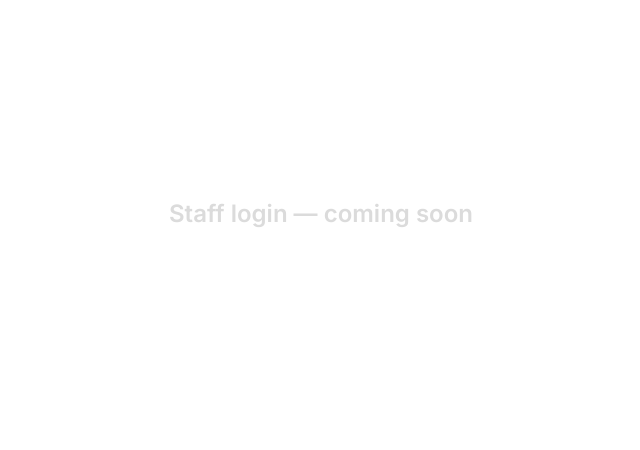
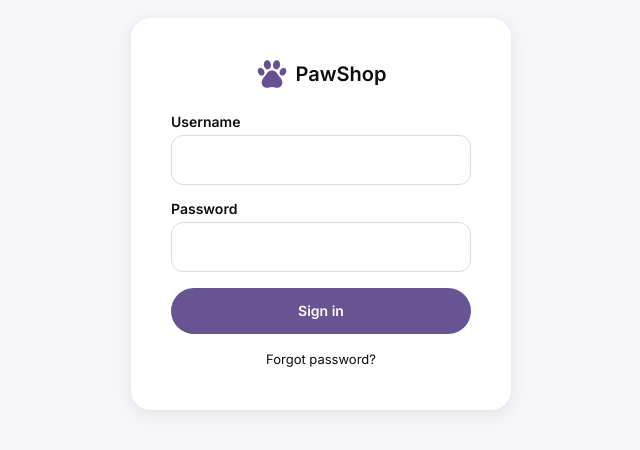
Before and after one commit to cardio-kate/PawShop, a Next.js app: page /staff-entry in a window 1280 px wide. Shown: the part 186-636 px from the top of the page, without its empty margins (319-959 px from the left). Built offline with nearby package versions, Linux system fonts and the light colour scheme.

Commit message:
feat: build StaffLoginCard with login/forgot/reset states on mocks

```diff
--- a/app/(admin)/staff-entry/page.tsx
+++ b/app/(admin)/staff-entry/page.tsx
@@ -1,7 +1,13 @@
+import { StaffLoginCard } from '@/components/auth/StaffLoginCard';
+
+// design.md → «Страница входа администратора»: третий, отдельный от витрины и от admin-панели
+// layout — без Header/Footer витрины и без сайдбара админки (см. app/(admin)/layout.tsx, общий
+// для этой страницы и /admin/dashboard). Фон paw-tint во весь экран — тот же приглушённый оттенок,
+// что держит About/Footer, не пустой белый экран и не повтор фона витрины.
 export default function StaffEntryPage() {
   return (
-    <div className="mx-auto flex min-h-screen max-w-container items-center justify-center px-lg py-3xl">
-      <p className="text-h2 text-neutral-300">Staff login — coming soon</p>
+    <div className="flex min-h-screen items-center justify-center bg-paw-tint px-md">
+      <StaffLoginCard />
     </div>
   );
 }
--- /dev/null
+++ b/components/auth/StaffLoginCard.tsx
@@ -0,0 +1,145 @@
+'use client';
+
+import { useState, type FormEvent } from 'react';
+import { Check } from 'lucide-react';
+import { Logo } from '@/components/layout/Logo';
+import { Input } from '@/components/ui/Input';
+import { Button } from '@/components/ui/Button';
+
+type Step = 'login' | 'forgot' | 'reset' | 'reset-success';
+
+// ТЗ §12: 5 неудачных попыток → временная блокировка на 15 минут. Реального adminLogin ещё нет
+// (Фаза 7 — только UI на моках), поэтому здесь нечему "проверять" пароль — каждый сабмит формы
+// считается неудачной попыткой, чтобы баннер блокировки из design.md → Staff login card оставалось
+// чем визуально проверить, а не только описать.
+const MAX_LOGIN_ATTEMPTS = 5;
+
+const LINK_CLASSNAME =
+  'cursor-pointer self-center text-body-sm text-neutral-900 transition-colors duration-fast hover:text-paw motion-reduce:transition-none focus-visible:outline focus-visible:outline-2 focus-visible:outline-offset-2 focus-visible:outline-paw';
+
+export function StaffLoginCard() {
+  const [step, setStep] = useState<Step>('login');
+  const [failedAttempts, setFailedAttempts] = useState(0);
+  const locked = failedAttempts >= MAX_LOGIN_ATTEMPTS;
+
+  function handleBackToSignIn() {
+    setStep('login');
+    setFailedAttempts(0);
+  }
+
+  return (
+    <div className="flex w-[380px] max-w-full flex-col gap-lg rounded-lg bg-surface p-xl shadow-[0_4px_16px_rgba(14,14,18,0.08)]">
+      <Logo className="justify-center" />
+
+      {step === 'login' && (
+        <LoginStep
+          locked={locked}
+          onSubmit={() => setFailedAttempts((count) => count + 1)}
+          onForgotPassword={() => setStep('forgot')}
+        />
+      )}
+      {step === 'forgot' && <ForgotStep onCodeSent={() => setStep('reset')} />}
+      {step === 'reset' && <ResetStep onReset={() => setStep('reset-success')} />}
+      {step === 'reset-success' && <ResetSuccessStep onBackToSignIn={handleBackToSignIn} />}
+    </div>
+  );
+}
+
+function LoginStep({
+  locked,
+  onSubmit,
+  onForgotPassword,
+}: {
+  locked: boolean;
+  onSubmit: () => void;
+  onForgotPassword: () => void;
+}) {
+  function handleSubmit(e: FormEvent<HTMLFormElement>) {
+    e.preventDefault();
+    if (!locked) onSubmit();
+  }
+
+  return (
+    <form className="flex flex-col gap-md" onSubmit={handleSubmit}>
+      {locked && (
+        <p role="alert" className="rounded-md bg-error-tint px-md py-sm text-body-sm text-error-on-tint">
+          Too many failed attempts. Try again in 15 minutes.
+        </p>
+      )}
+      <label className="flex flex-col gap-xs">
+        <span className="text-label-md text-neutral-900">Username</span>
+        <Input name="username" autoComplete="username" disabled={locked} required />
+      </label>
+      <label className="flex flex-col gap-xs">
+        <span className="text-label-md text-neutral-900">Password</span>
+        <Input name="password" type="password" autoComplete="current-password" disabled={locked} required />
+      </label>
+      <Button type="submit" variant="primary" disabled={locked} className="w-full">
+        Sign in
+      </Button>
+      <button type="button" onClick={onForgotPassword} className={LINK_CLASSNAME}>
+        Forgot password?
+      </button>
+    </form>
+  );
+}
+
+function ForgotStep({ onCodeSent }: { onCodeSent: () => void }) {
+  function handleSubmit(e: FormEvent<HTMLFormElement>) {
+    e.preventDefault();
+    onCodeSent();
+  }
+
+  return (
+    <form className="flex flex-col gap-md" onSubmit={handleSubmit}>
+      <label className="flex flex-col gap-xs">
+        <span className="text-label-md text-neutral-900">Username</span>
+        <Input name="username" autoComplete="username" required />
+      </label>
+      <Button type="submit" variant="primary" className="w-full">
+        Send code
+      </Button>
+    </form>
+  );
+}
+
+function ResetStep({ onReset }: { onReset: () => void }) {
+  function handleSubmit(e: FormEvent<HTMLFormElement>) {
+    e.preventDefault();
+    onReset();
+  }
+
+  return (
+    <form className="flex flex-col gap-md" onSubmit={handleSubmit}>
+      <p className="text-body-sm text-neutral-500">Code sent to your Telegram</p>
+      <label className="flex flex-col gap-xs">
+        <span className="text-label-md text-neutral-900">Code</span>
+        <Input name="code" inputMode="numeric" autoComplete="one-time-code" required />
+      </label>
+      <label className="flex flex-col gap-xs">
+        <span className="text-label-md text-neutral-900">New password</span>
+        <Input name="newPassword" type="password" autoComplete="new-password" required />
+      </label>
+      <Button type="submit" variant="primary" className="w-full">
+        Reset password
+      </Button>
+    </form>
+  );
+}
+
+function ResetSuccessStep({ onBackToSignIn }: { onBackToSignIn: () => void }) {
+  return (
+    <div className="flex flex-col items-center gap-md text-center">
+      <span className="flex h-12 w-12 items-center justify-center rounded-full bg-secondary-tint text-secondary-on-tint">
+        <Check className="h-6 w-6" aria-hidden="true" />
+      </span>
+      <div className="flex flex-col gap-xs">
+        <p className="text-body-md text-neutral-900">Password updated</p>
+        <p className="text-body-sm text-neutral-500">You can now sign in with your new password</p>
+      </div>
+      <Button type="button" variant="secondary" onClick={onBackToSignIn} className="w-full">
+        Back to sign in
+      </Button>
+    </div>
+  );
+}
```
Also changed, not shown: 1 other file (tests, documents, lock files or other folders).
